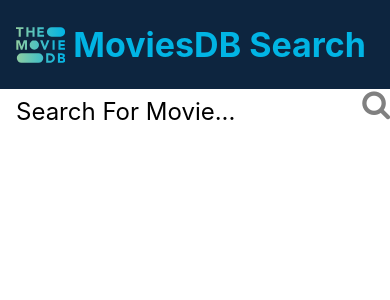
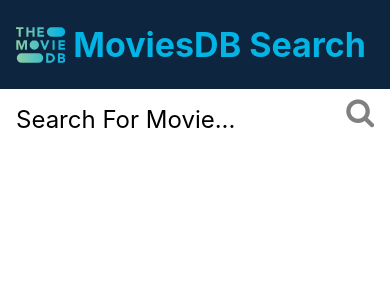
Before and after one commit to tanakaderoy/TMDB-search, a React Native app: screen / in a window 390 px wide. Shown: the top 300 px of the page. Built offline with nearby package versions, Linux system fonts and the light colour scheme.

Commit message:
small fixes

```diff
--- a/App.tsx
+++ b/App.tsx
@@ -37,13 +37,13 @@
             <Text style={styles.title}>MoviesDB Search</Text>
           </View>
         </View>
-        <View>
+        <View style={{ paddingTop: 8 }}>
           <TextInput
             style={styles.search}
             placeholder={PLACEHOLDER_SEARCH}
             onChangeText={text => setQuery(text)}
             value={query}
-            onEndEditing={async () => await peformSearch()}
+            onSubmitEditing={async () => await peformSearch()}
           />
           <TouchableOpacity
             onPress={async () => await peformSearch()}
@@ -101,6 +101,7 @@
   },
   searchIcon: {
     position: "absolute",
-    right: 0
+    right: 16,
+    top: 8
   }
 });
```
